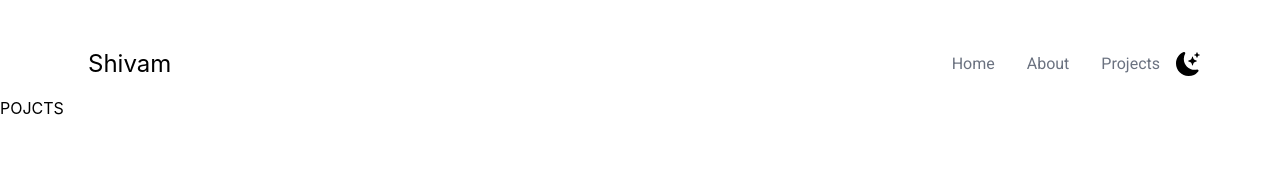
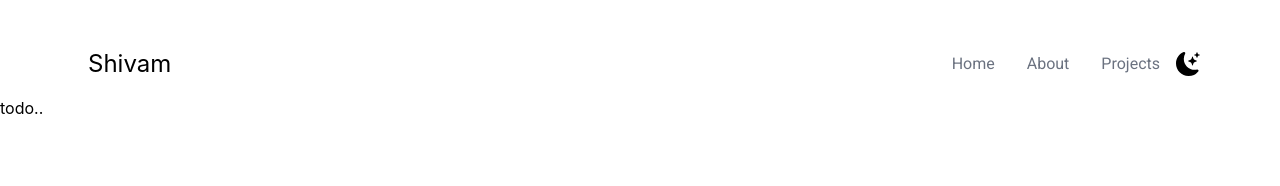
Before and after one commit to fs0sp/portfolio, a React (Create React App) app: page /projects in a window 1280 px wide. Shown: the top 186 px of the page. Built offline with nearby package versions, Linux system fonts and the light colour scheme.

Commit message:
homepage-route updated

```diff
--- a/src/projects/components/Projects.js
+++ b/src/projects/components/Projects.js
@@ -3,7 +3,7 @@ import React from 'react';
 function Projects() {
   return (
     <div>
-      POJCTS
+      todo..
     </div>
    );
 }
```
